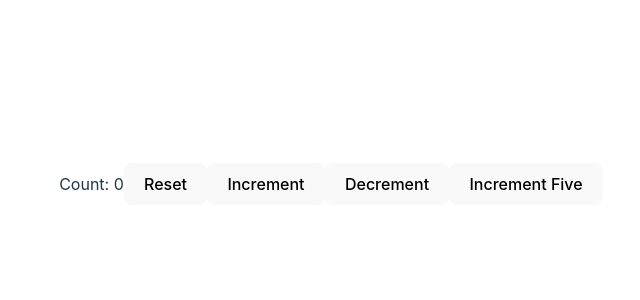
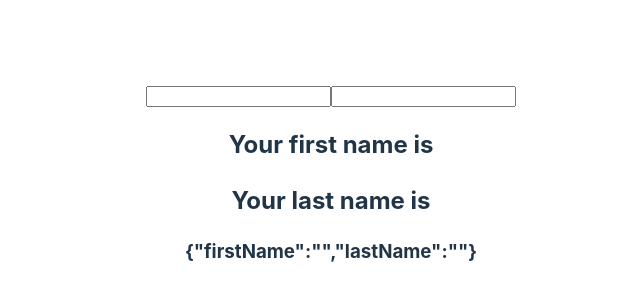
Before and after one commit to muyiwadosunmu/React_Functional_Components, a React (Vite) app: page / in a window 1280 px wide. Shown: the part 216-516 px from the top of the page, without its empty margins (309-949 px from the left). Built offline with nearby package versions, Linux system fonts and the light colour scheme.

Commit message:
useState implementation with objects and making use of rest[...] operator to make a copy of present object

```diff
--- a/src/App.jsx
+++ b/src/App.jsx
@@ -2,13 +2,13 @@ import { useState } from "react";
 import reactLogo from "./assets/react.svg";
 import viteLogo from "/vite.svg";
 import "./App.css";
-import HookCounter from "./FuncComponents/HookCounter";
+import HookCounterWithObjects from "./FuncComponents/HookCounterWithObjects";
 function App() {
   const [count, setCount] = useState(0);
 
   return (
     <div className="App">
-      <HookCounter />
+      <HookCounterWithObjects />
     </div>
   );
 }
--- a/src/FuncComponents/HookCounter.jsx
+++ /dev/null
@@ -1,35 +0,0 @@
-import React, { useState } from "react";
-
-const HookCounter = () => {
-  const initialCount = 0;
-  const [count, setCount] = useState(initialCount);
-
-  const handleReset = () => {
-    setCount(initialCount);
-  };
-
-  const handleIncrement = () => {
-    setCount((prevCount) => prevCount + 1);
-  };
-
-  const handleDecrement = () => {
-    setCount((prevCount) => prevCount - 1);
-  };
-
-  const incrementFive = () => {
-    for (let i = 0; i < 5; i++) {
-      setCount((prevCount) => prevCount + 1);
-    }
-  };
-  return (
-    <div>
-      Count: {count}
-      <button onClick={() => handleReset()}>Reset</button>
-      <button onClick={() => handleIncrement()}>Increment</button>
-      <button onClick={() => handleDecrement()}>Decrement</button>
-      <button onClick={() => incrementFive()}>Increment Five</button>
-    </div>
-  );
-};
-
-export default HookCounter;
--- /dev/null
+++ b/src/FuncComponents/HookCounterWithObjects.jsx
@@ -0,0 +1,29 @@
+import React, { useState } from "react";
+
+const HookCounterWithObjects = () => {
+  const [name, setName] = useState({
+    firstName: "",
+    lastName: "",
+  });
+  return (
+    <div>
+      <form action="">
+        <input
+          type="text"
+          value={name.firstName}
+          onChange={(e) => setName({ ...name, firstName: e.target.value })}
+        />
+        <input
+          type="text"
+          value={name.lastName}
+          onChange={(e) => setName({ ...name, lastName: e.target.value })}
+        />
+        <h2>Your first name is {name.firstName}</h2>
+        <h2>Your last name is {name.lastName}</h2>
+        <h3>{JSON.stringify(name)}</h3>
+      </form>
+    </div>
+  );
+};
+
+export default HookCounterWithObjects;
```
